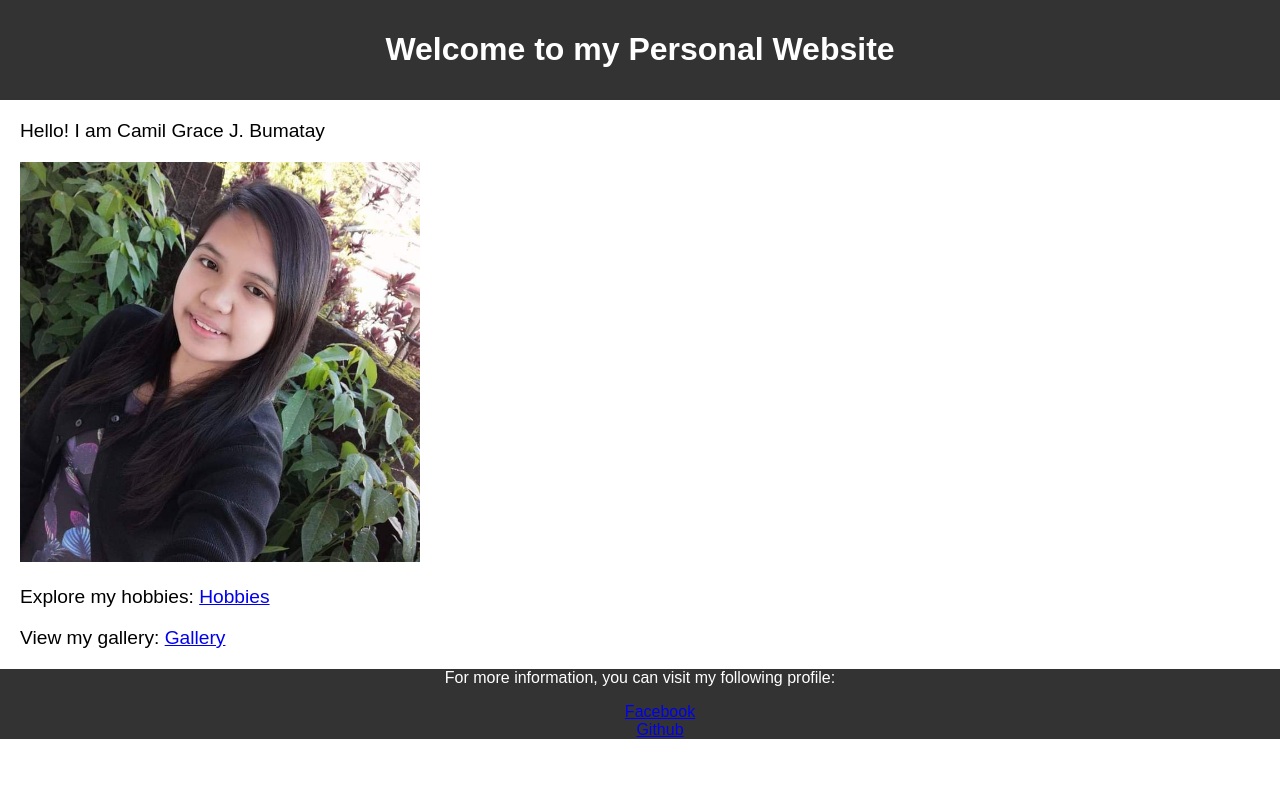
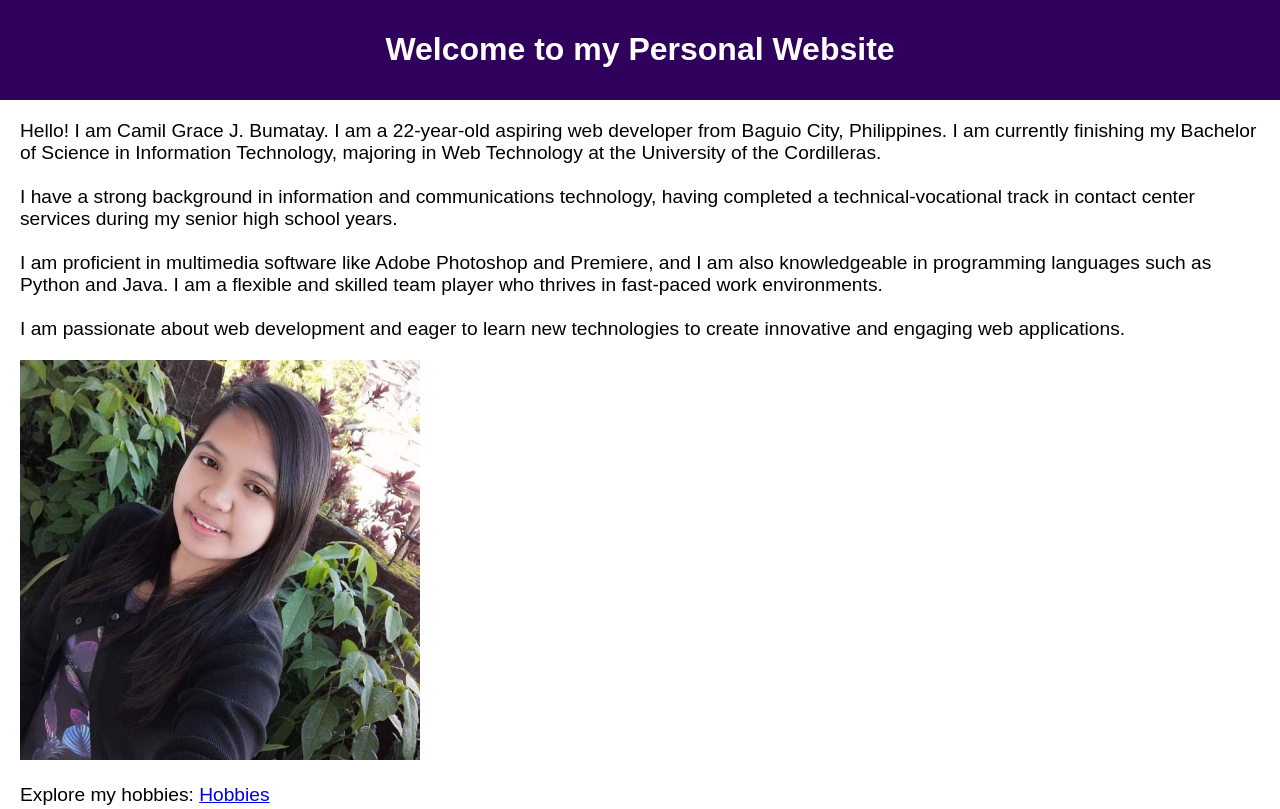
Before and after one commit to GraceCIT14/GraceCIT14.github.io, a plain HTML site: page index.html in a window 1280 px wide. Shown: the top 809 px of the page. Drawn offline with Linux system fonts and the light colour scheme.

Commit message:
Updated CSS and content

```diff
--- a/index.html
+++ b/index.html
@@ -12,7 +12,13 @@
     </header>
 
     <section>
-        <p>Hello! I am Camil Grace J. Bumatay</p>
+        <p>Hello! I am Camil Grace J. Bumatay. I am a 22-year-old aspiring web developer from Baguio City, Philippines. I am currently finishing my Bachelor of Science in Information Technology, majoring in Web Technology at the University of the Cordilleras.
+
+            <br> <br> I have a strong background in information and communications technology, having completed a technical-vocational track in contact center services during my senior high school years.
+
+            <br> <br> I am proficient in multimedia software like Adobe Photoshop and Premiere, and I am also knowledgeable in programming languages such as Python and Java. I am a flexible and skilled team player who thrives in fast-paced work environments.
+
+            <br> <br> I am passionate about web development and eager to learn new technologies to create innovative and engaging web applications.</p>
     </section>
 
     <section>
--- a/style.css
+++ b/style.css
@@ -5,7 +5,7 @@ body{
 }
 
 header{
-    background-color: #333;
+    background-color: #30015c;
     color: white;
     text-align: center;
     padding: 10px 0;
@@ -16,7 +16,7 @@ section{
 }
 
 footer{
-    background-color: #333;
+    background-color: #30015c;
     color: white;
     text-align: center;
     padding: 10 px 0;
```
